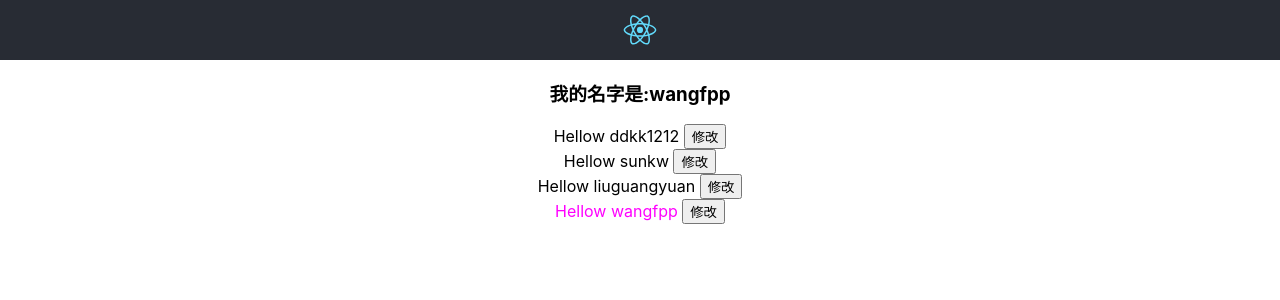
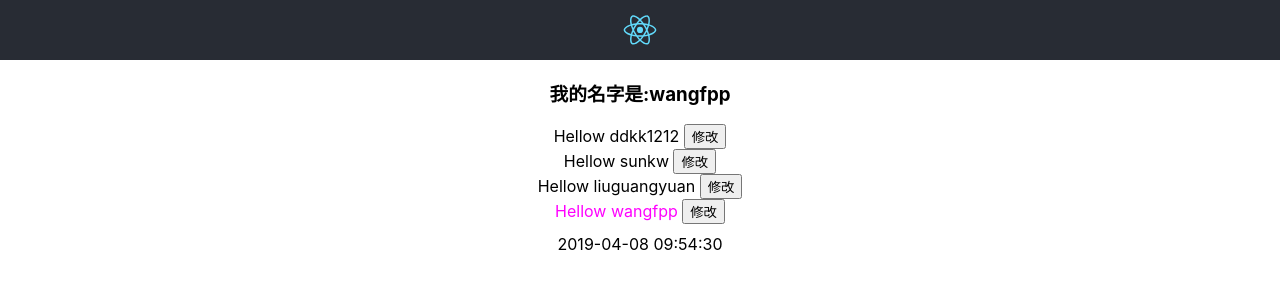
Before and after one commit to wangfpp/studyReact, a React (Create React App) app: page / in a window 1280 px wide. Shown: the top 300 px of the page. Built offline with nearby package versions, Linux system fonts and the light colour scheme.

Commit message:
定时器

```diff
--- a/src/App.js
+++ b/src/App.js
@@ -2,6 +2,7 @@ import React, { Component } from 'react';
 import './App.css';
 import logo from './logo.svg'
 import Hellow from './pages/hellow';
+import Clock from './pages/clock/clock'; // 倒计时
 import { server } from './api/index';
 
 class App extends Component {
@@ -16,7 +17,8 @@ class App extends Component {
 		{name: 'liuguangyuan', age: 40, height: 175},
 		{name: 'wangfpp', age: 30, height: 175}
 	  ],
-	  helpStr: ''
+	  helpStr: '',
+	  date: new Date().getTime()
     }
   }
   componentWillMount() { // Vue的Create
@@ -55,6 +57,12 @@ class App extends Component {
 		  currUsr: user.name
 	  })
   }
+  changeDate(date) {
+	// console.log(date);
+	this.setState({
+		date: date
+	})
+  }
   render() { // Render UI
     return (
       <div className="App">
@@ -63,6 +71,7 @@ class App extends Component {
         </header>
         <h3>我的名字是:{this.state.currUsr}</h3>
 
+		<div className="list" style={{margin:'10px 0'}}>
 			{this.state.userList.map((item, index) => {
 				if (index === 0) {
 					return <Hellow
@@ -84,6 +93,12 @@ class App extends Component {
 				}
 			})}
 		</div>
+
+		<div className="clock">
+			{this.state.date > 0 ? <Clock date={this.state.date} change={this.changeDate.bind(this)}></Clock> : ''}
+
+		</div>
+	  </div>
     );
   }
 }
--- /dev/null
+++ b/src/pages/clock/clock.jsx
@@ -0,0 +1,51 @@
+import React, { Component } from 'react';
+class Clock extends Component{
+    constructor(props) {
+        super(props)
+        this.state = {
+            date: props.date,
+            showDate: ''
+        };
+        this.timer = '';
+    }
+    dateForm(num) {
+        let date = new Date(num);
+        let [year, month, day, hours, min, sec] = [date.getFullYear(), date.getMonth() + 1, date.getDate(), date.getHours(), date.getMinutes(), date.getSeconds(), date.getMilliseconds()]
+        let result = `${year}-${this.doubleNum(month)}-${this.doubleNum(day)} ${this.doubleNum(hours)}:${this.doubleNum(min)}:${sec}`;
+        return result;
+    }
+    doubleNum(num) {
+        return num >= 10 ? num : `0${num}`;
+    }
+    componentWillUnmount() {
+        if (this.timer !== '') {
+            clearInterval(this.timer)
+        }
+    }
+    componentDidMount() {
+        let self = this;
+        this.timer = setInterval(function() {
+            if (self.state.date === 0) {
+                clearInterval(self.timer);
+            } else {
+                self.setState({
+                    date: self.state.date + 1000
+                })
+            }
+            // console.log(self.state.date, self.dateForm(self.state.date))
+            self.setState({
+                showDate: self.dateForm(self.state.date)
+            })
+            self.props.change(self.state.date);
+        }, 1000);
+    }
+    componentWillUpdate(a, b){
+        // console.log(b);
+    }
+    render() {
+        return <div>
+            {this.state.showDate}
+        </div>
+    }
+};
+export default Clock;
```
Lines whose indentation alone changed are shown as unchanged.
